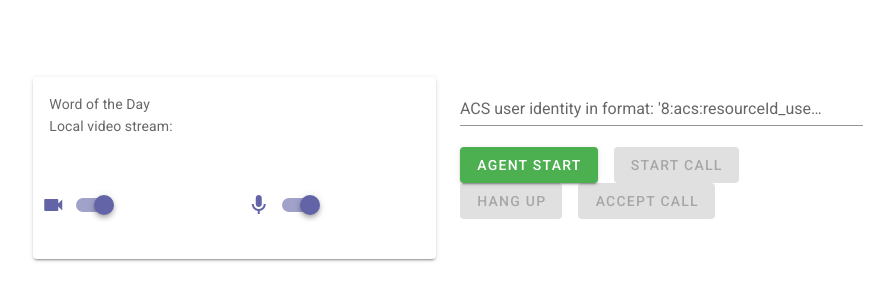
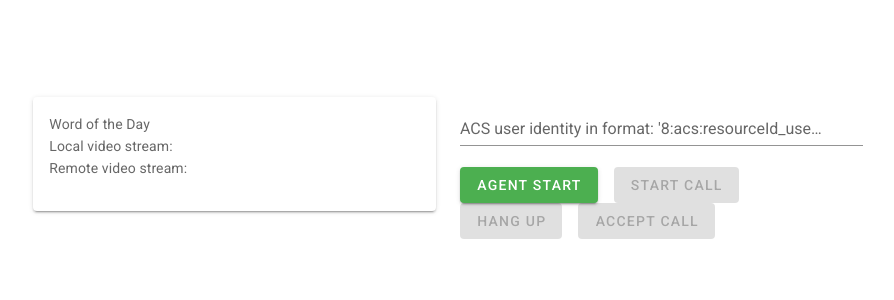
Before and after one commit to Hypnosinf/poc-acs-client, a Vue app: page /local-preview in a window 1280 px wide. Shown: the part 232-532 px from the top of the page, without its empty margins (192-1086 px from the left). Built offline with nearby package versions, Linux system fonts and the light colour scheme.

Commit message:
add remote video container

```diff
--- a/src/views/LocalPreview.vue
+++ b/src/views/LocalPreview.vue
@@ -6,9 +6,10 @@
           <v-card-text>
             <div>Word of the Day</div>
             <div ref="localVideoContainer" style="width: 100%;">Local video stream:</div>
+            <div ref="remoteVideoContainer" style="width: 100%;">Remote video stream:</div>
           </v-card-text>
           <v-card-actions>
-            <v-container class="px-0" fluid>
+            <!-- <v-container class="px-0" fluid>
               <v-row>
                 <v-col cols="6">
                   <v-switch
@@ -23,7 +24,7 @@
                   ></v-switch>
                 </v-col>
               </v-row>
-            </v-container>
+            </v-container> -->
           </v-card-actions>
 
           <v-expand-transition>
@@ -109,6 +110,7 @@
   components: {},
   data: () => ({
     localVideoContainer: null,
+    remoteVideoContainer: null,
     call: null,
     callAgent: null,
     deviceManager: null,
@@ -148,6 +150,7 @@
   },
   async mounted() {
     this.localVideoContainer = this.$refs.localVideoContainer;
+    this.remoteVideoContainer = this.$refs.remoteVideoContainer;
   },
   methods: {
     async initializeCallAgent() {
```
